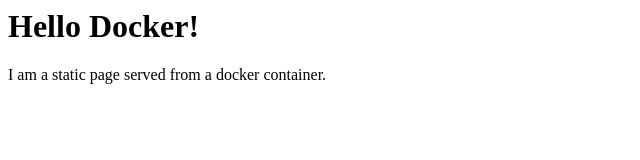
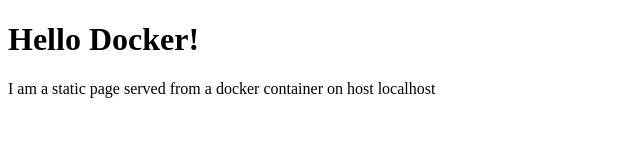
Before and after one commit to lander2k2/hello_docker, a plain HTML site: page index.html in a window 1280 px wide. Shown: the whole page, without its empty margins (0-640 px from the left). Drawn offline with Linux system fonts and the light colour scheme.

Commit message:
hostname

```diff
--- a/index.html
+++ b/index.html
@@ -1,9 +1,14 @@
+<!DOCTYPE html>
 <html>
     <head>
         <title>Hello Docker!</title>
     </head>
     <body>
         <h1>Hello Docker!</h1>
-        <p>I am a static page served from a docker container.</p>
+        <p id="message"></p>
+        <script>
+            var hostname = location.hostname;
+            document.getElementById("message").innerHTML = "I am a static page served from a docker container on host " + hostname;
+        </script>
     </body>
 </html>
```
Also changed, not shown: 2 other files.
